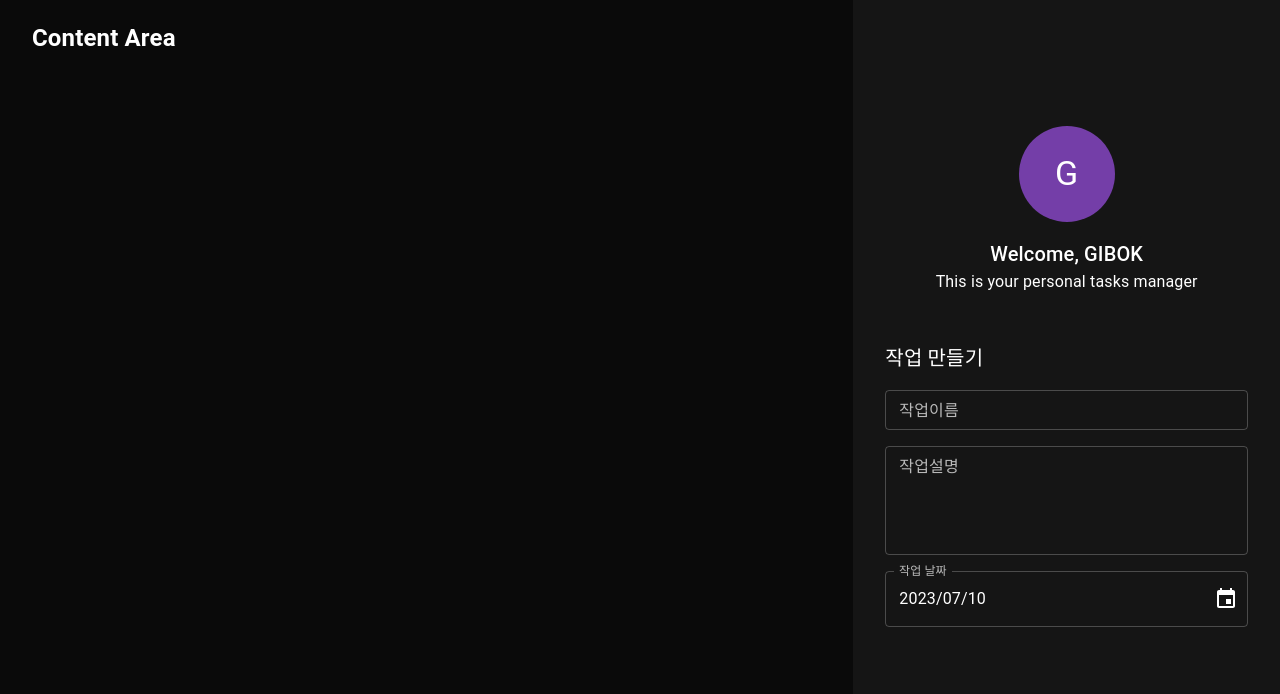
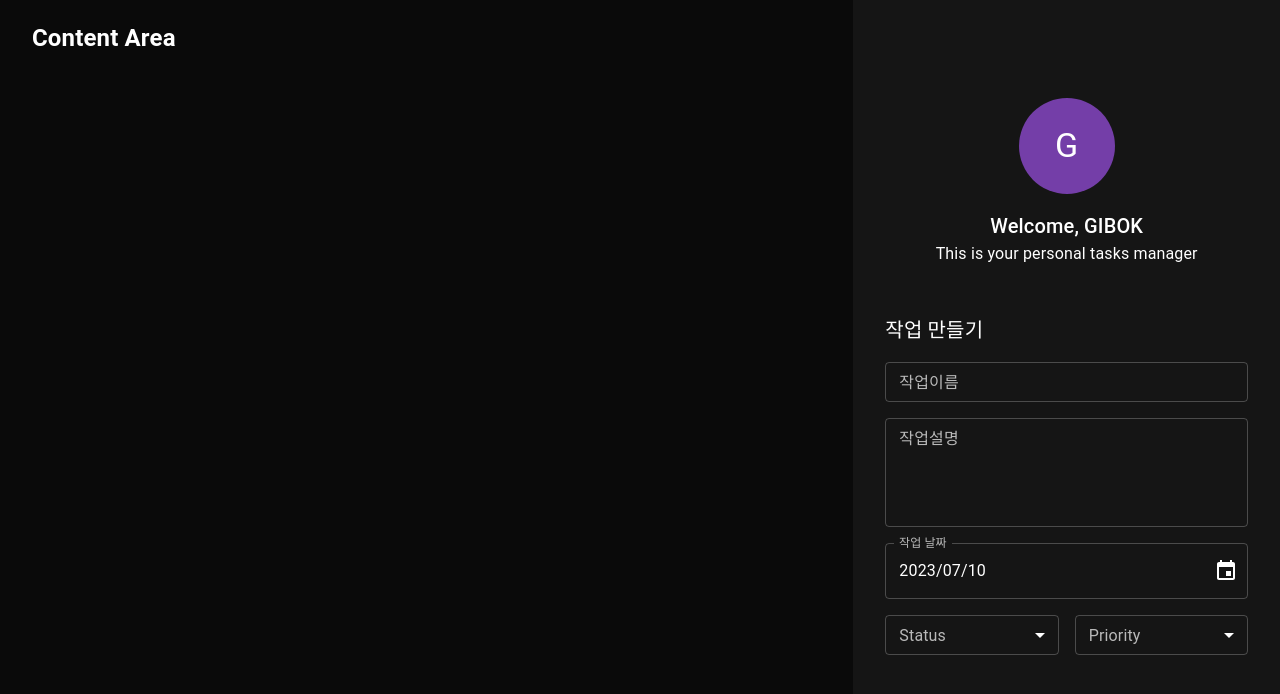
Before and after one commit to sgl7955/todo-react, a React (Create React App) app: page / in a window 1280 px wide. Shown: the top 694 px of the page. Built offline with nearby package versions, Linux system fonts and the light colour scheme.

Commit message:
작업상태와 우선순위 layout 및 동적데이터

```diff
--- /dev/null
+++ b/src/components/createTaskForm/_taskSelectField.tsx
@@ -0,0 +1,61 @@
+import {
+  FormControl,
+  InputLabel,
+  MenuItem,
+  Select,
+  SelectChangeEvent,
+} from '@mui/material';
+import React, { FC, ReactElement } from 'react';
+
+import { ISelectField } from './interfaces/ISelectField';
+import PropTypes from 'prop-types';
+
+export const TaskSelectField: FC<ISelectField> = (
+  props,
+): ReactElement => {
+  //  Destructure Props
+  const {
+    value = '',
+    label = 'Select Box',
+    name = 'selectBox',
+    items = [{ value: '', label: 'Add Items' }],
+    disabled = false,
+    onChange = (e: SelectChangeEvent) => console.log(e),
+  } = props;
+  return (
+    <FormControl fullWidth size="small">
+      <InputLabel id={`${name}-id`}>{label}</InputLabel>
+      <Select
+        labelId={`${name}-id`}
+        id={`${name}-id-select`}
+        value={value}
+        label={label}
+        name={name}
+        onChange={onChange}
+        disabled={disabled}
+      >
+        {items.map((item, index) => (
+          <MenuItem
+            key={item.value + index}
+            value={item.value}
+          >
+            {item.label}
+          </MenuItem>
+        ))}
+      </Select>
+    </FormControl>
+  );
+};
+
+TaskSelectField.propTypes = {
+  onChange: PropTypes.func,
+  label: PropTypes.string,
+  name: PropTypes.string,
+  disabled: PropTypes.bool,
+  items: PropTypes.arrayOf(
+    PropTypes.shape({
+      value: PropTypes.string.isRequired,
+      label: PropTypes.string.isRequired,
+    }).isRequired,
+  ),
+};
--- a/src/components/createTaskForm/createTaskForm.tsx
+++ b/src/components/createTaskForm/createTaskForm.tsx
@@ -4,6 +4,9 @@ import React, { FC, ReactElement } from 'react';
 import { TaskDescriptionField } from './_taskDescriptionField';
 import { TaskTitleField } from './_taskTitleField';
 import { TaskDateField } from './_taskDateField';
+import { TaskSelectField } from './_taskSelectField';
+import { Status } from './enums/Status';
+import { Priority } from './enums/Priority';
 
 export const CreateTaskForm: FC = (): ReactElement => {
   return (
@@ -23,6 +26,44 @@ export const CreateTaskForm: FC = (): ReactElement => {
         <TaskTitleField />
         <TaskDescriptionField />
         <TaskDateField />
+        <Stack
+          sx={{ width: '100%' }}
+          direction="row"
+          spacing={2}
+        >
+          <TaskSelectField
+            label="Status"
+            name="status"
+            items={[
+              {
+                value: Status.todo,
+                label: Status.todo.toUpperCase(),
+              },
+              {
+                value: Status.inProgress,
+                label: Status.inProgress.toUpperCase(),
+              },
+            ]}
+          />
+          <TaskSelectField
+            label="Priority"
+            name="priority"
+            items={[
+              {
+                value: Priority.low,
+                label: Priority.low,
+              },
+              {
+                value: Priority.normal,
+                label: Priority.normal,
+              },
+              {
+                value: Priority.high,
+                label: Priority.high,
+              },
+            ]}
+          />
+        </Stack>
       </Stack>
 
       {/*Task Date*/}
--- /dev/null
+++ b/src/components/createTaskForm/enums/Priority.ts
@@ -0,0 +1,5 @@
+export enum Priority {
+  high = 'high',
+  normal = 'normal',
+  low = 'low',
+}
--- /dev/null
+++ b/src/components/createTaskForm/enums/Status.ts
@@ -0,0 +1,5 @@
+export enum Status {
+  todo = 'todo',
+  inProgress = 'inProgress',
+  completed = 'completed',
+}
--- /dev/null
+++ b/src/components/createTaskForm/interfaces/ISelectField.ts
@@ -0,0 +1,15 @@
+import { IDisabled } from './IDisabled';
+import { SelectChangeEvent } from '@mui/material';
+
+export interface ISelectItems {
+  value: string;
+  label: string;
+}
+
+export interface ISelectField extends IDisabled {
+  name?: string;
+  label?: string;
+  value?: string;
+  onChange?: (e: SelectChangeEvent) => void;
+  items?: ISelectItems[];
+}
```
